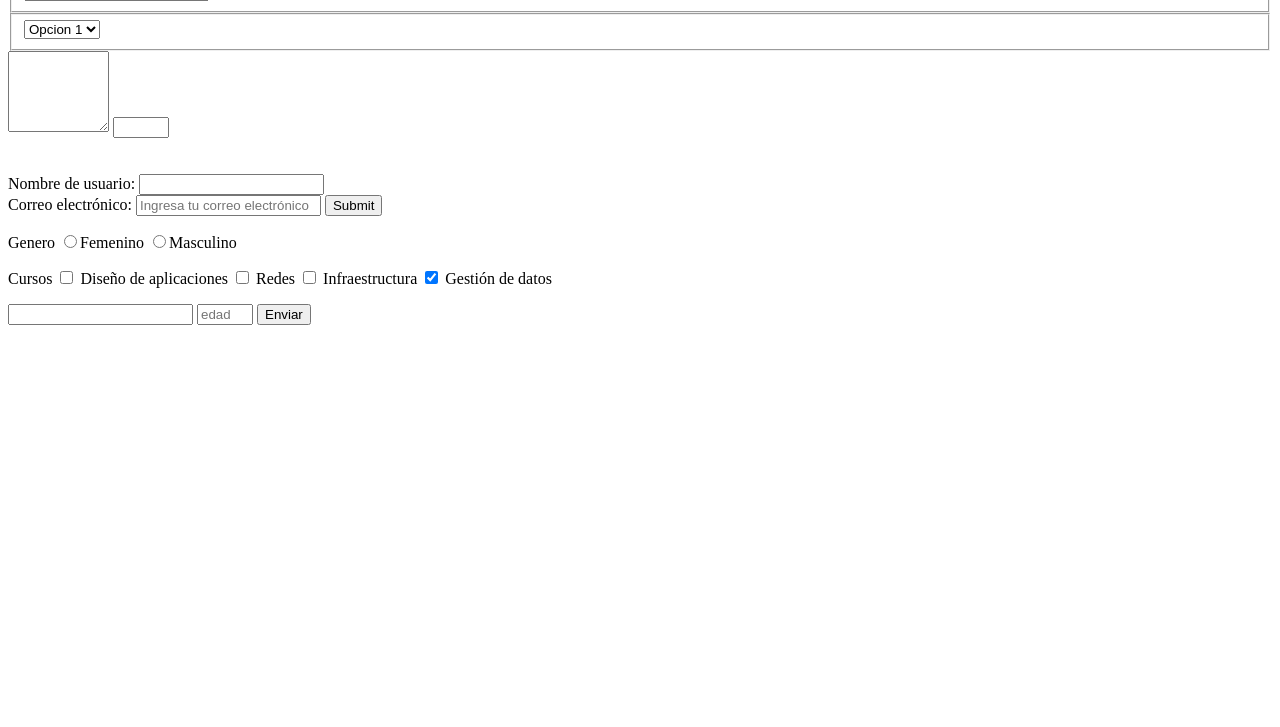
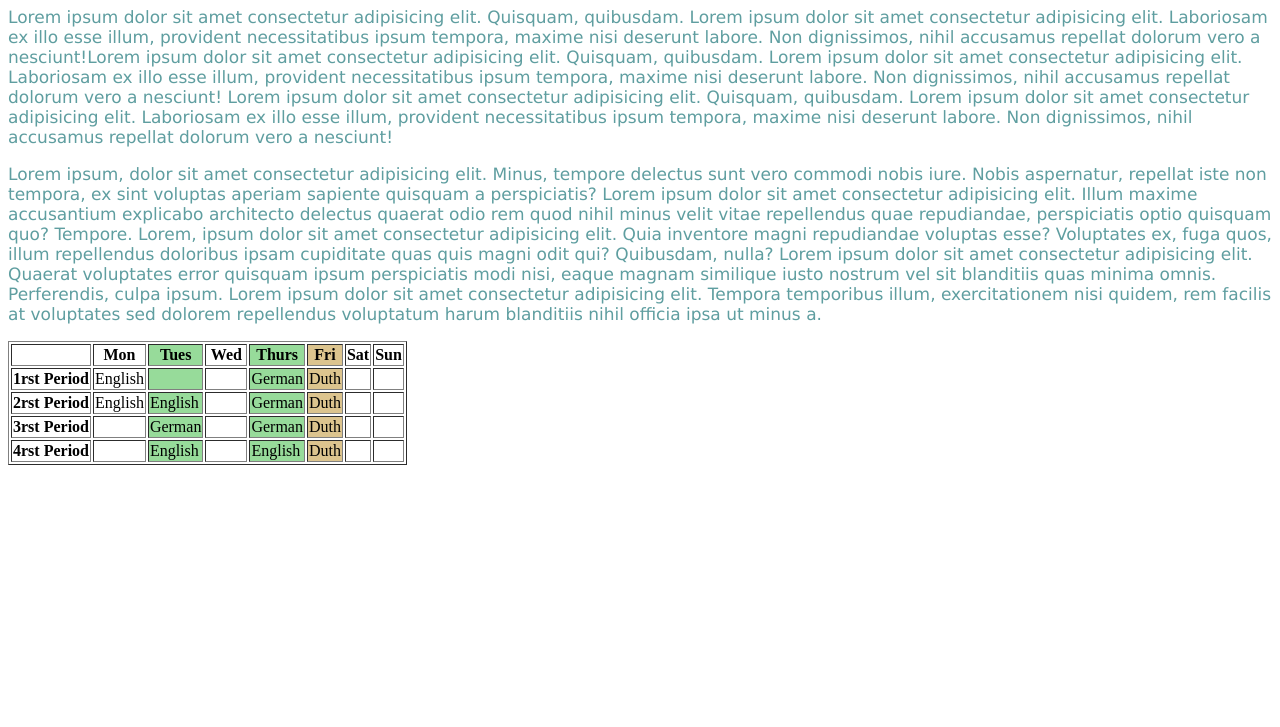
Before and after one commit to GreciaCarpioFigueroa/GreciaCarpioFigueroa.github.io, a plain HTML site: page index.html in a window 1280 px wide. Shown: the part 73-800 px from the top of the page. Drawn offline with Linux system fonts and the light colour scheme.

Commit message:
Add files via upload
Clase 2008, experiencia en css

```diff
--- a/index.html
+++ b/index.html
@@ -1,49 +1,94 @@
-<fieldset>
-    <legend> Datos de contacto </legend>
-    <input type ="text" name = "nombre" placeholder = "Ingresa un nombre de usuario"/>
-    <br>
-    <input type ="password" name = "pass" placeholder="Ingresa una contraseña"/>
-</fieldset>
-<fieldset>
-<select name ="id">
-    <option value="1"> Opcion 1 </option>
-    <option value="2"> Opcion 2 </option>
-    <option value="3"> Opcion 3 </option>
-</select>
-</fieldset>
-<textarea name = "Comentario" id="" cols="10" rows = "5">
+<!DOCTYPE html>
+<html lang="en">
+<head>
+    <meta charset="UTF-8">
+    <meta name="viewport" content="width=device-width, initial-scale=1.0">
+    <title>En linea</title>
+    <link rel="stylesheet" href="style.css">
+</head>
+<body>
+    <p>
+        <h1> Experiencia 1 </h1>
+        <p>
+            Lorem ipsum dolor sit amet consectetur adipisicing elit. Quisquam, quibusdam.
+            Lorem ipsum dolor sit amet consectetur adipisicing elit. Laboriosam ex illo esse illum, provident necessitatibus ipsum tempora, maxime nisi deserunt labore. Non dignissimos, nihil accusamus repellat dolorum vero a nesciunt!Lorem ipsum dolor sit amet consectetur adipisicing elit. Quisquam, quibusdam.
+            Lorem ipsum dolor sit amet consectetur adipisicing elit. Laboriosam ex illo esse illum, provident necessitatibus ipsum tempora, maxime nisi deserunt labore. Non dignissimos, nihil accusamus repellat dolorum vero a nesciunt!
+            Lorem ipsum dolor sit amet consectetur adipisicing elit. Quisquam, quibusdam.
+            Lorem ipsum dolor sit amet consectetur adipisicing elit. Laboriosam ex illo esse illum, provident necessitatibus ipsum tempora, maxime nisi deserunt labore. Non dignissimos, nihil accusamus repellat dolorum vero a nesciunt!
+        </p>
+        <p>
+            Lorem ipsum, dolor sit amet consectetur adipisicing elit. Minus, tempore delectus sunt vero commodi nobis iure. Nobis aspernatur, repellat iste non tempora, ex sint voluptas aperiam sapiente quisquam a perspiciatis?
+            Lorem ipsum dolor sit amet consectetur adipisicing elit. Illum maxime accusantium explicabo architecto delectus quaerat odio rem quod nihil minus velit vitae repellendus quae repudiandae, perspiciatis optio quisquam quo? Tempore.
+            Lorem, ipsum dolor sit amet consectetur adipisicing elit. Quia inventore magni repudiandae voluptas esse? Voluptates ex, fuga quos, illum repellendus doloribus ipsam cupiditate quas quis magni odit qui? Quibusdam, nulla?
+            Lorem ipsum dolor sit amet consectetur adipisicing elit. Quaerat voluptates error quisquam ipsum perspiciatis modi nisi, eaque magnam similique iusto nostrum vel sit blanditiis quas minima omnis. Perferendis, culpa ipsum.
+            Lorem ipsum dolor sit amet consectetur adipisicing elit. Tempora temporibus illum, exercitationem nisi quidem, rem facilis at voluptates sed dolorem repellendus voluptatum harum blanditiis nihil officia ipsa ut minus a.
+        </p>
+    </p>
 
-</textarea>
-<input type="number" min="0" max="10"/>
+    <table border="1">
+        <colgroup>
+            <col>
+            <col>
+            <col style="background-color:#97DB9A;">
+            <col style="width:42px;">
+            <col style="background-color:#97DB9A;">
+            <col style="background-color:#DCC48E; border:4px;">
+        </colgroup>
+        <thead>
+            <th></th>
+            <th>Mon</th>
+            <th>Tues</th>
+            <th>Wed</th>
+            <th>Thurs</th>
+            <th>Fri</th>
+            <th>Sat</th>
+            <th>Sun</th>
+        </thead>
+        <tbody>
+            <tr>
+                <th>1rst Period</th>
+                <td>English</td>
+                <td></td>
+                <td></td>
+                <td>German</td>
+                <td>Duth</td>
+                <td></td>
+                <td></td>
+            </tr>
+            <tr>
+                <th>2rst Period</th>
+                <td>English</td>
+                <td>English</td>
+                <td></td>
+                <td>German</td>
+                <td>Duth</td>
+                <td></td>
+                <td></td>
+            </tr>
+            <tr>
+                <th>3rst Period</th>
+                <td></td>
+                <td>German</td>
+                <td></td>
+                <td>German</td>
+                <td>Duth</td>
+                <td></td>
+                <td></td>
+            </tr>
+            <tr>
+                <th>4rst Period</th>
+                <td></td>
+                <td>English</td>
+                <td></td>
+                <td>English</td>
+                <td>Duth</td>
+                <td></td>
+                <td></td>
+            </tr>
 
-<br>
-<br>
-<br>
-<form name="formulario" method="post" action="/enviar.php">
-    <!--Entrada de datos-->
-    Nombre de usuario:
-    <input type="text" name="Nombre" value=""/>
-    <br>
-    Correo electrónico:
-    <input type="email" name="Email" value="" placeholder="Ingresa tu correo electrónico">
-    <input type="submit" name="Enviar" id="Enviar"/>
-</form>
-<p>
-    Genero
-    <input type="radio" name="genero" value="F"/>Femenino
-    <input type="radio" name="genero" value="M"/>Masculino
-</p>
+        </tbody>
+    </table>
 
-<p>
-    Cursos
-    <input type="checkbox" name="cursos" /> Diseño de aplicaciones
-    <input type="checkbox" name="cursos" /> Redes
-    <input type="checkbox" name="cursos" /> Infraestructura
-    <input type="checkbox" name="cursos" checked /> Gestión de datos
-</p>
 
-<form action="">
-<input type="text" name="nombre" minlength="5" maxlength="40"/>
-<input type="number" placeholder="edad" min="0" max="60"/>
-<button type="submit">Enviar</button>
-</form>
+</body>
+</html>
--- /dev/null
+++ b/style.css
@@ -0,0 +1,15 @@
+p{
+    color: cadetblue;
+    font-family: Verdana, Geneva, Tahoma, sans-serif;
+    font-size: 17px;
+}
+h1, h2, h{
+    color: brown;
+    font-family: 'Times New Roman', Times, serif;
+    font-size: xx-large;
+}
+col{
+    color: cornsilk;
+    font-family: 'Courier New', Courier, monospace;
+    font-size: small;
+}
```
